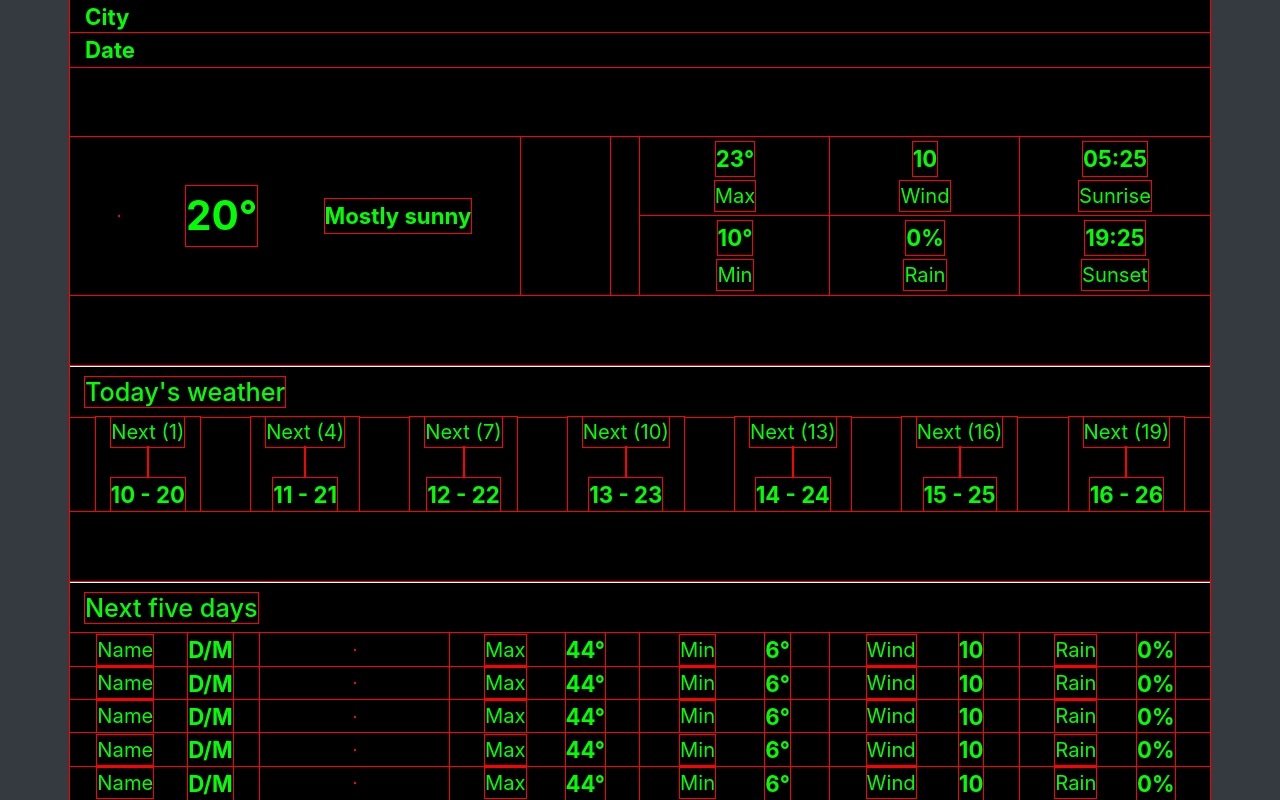
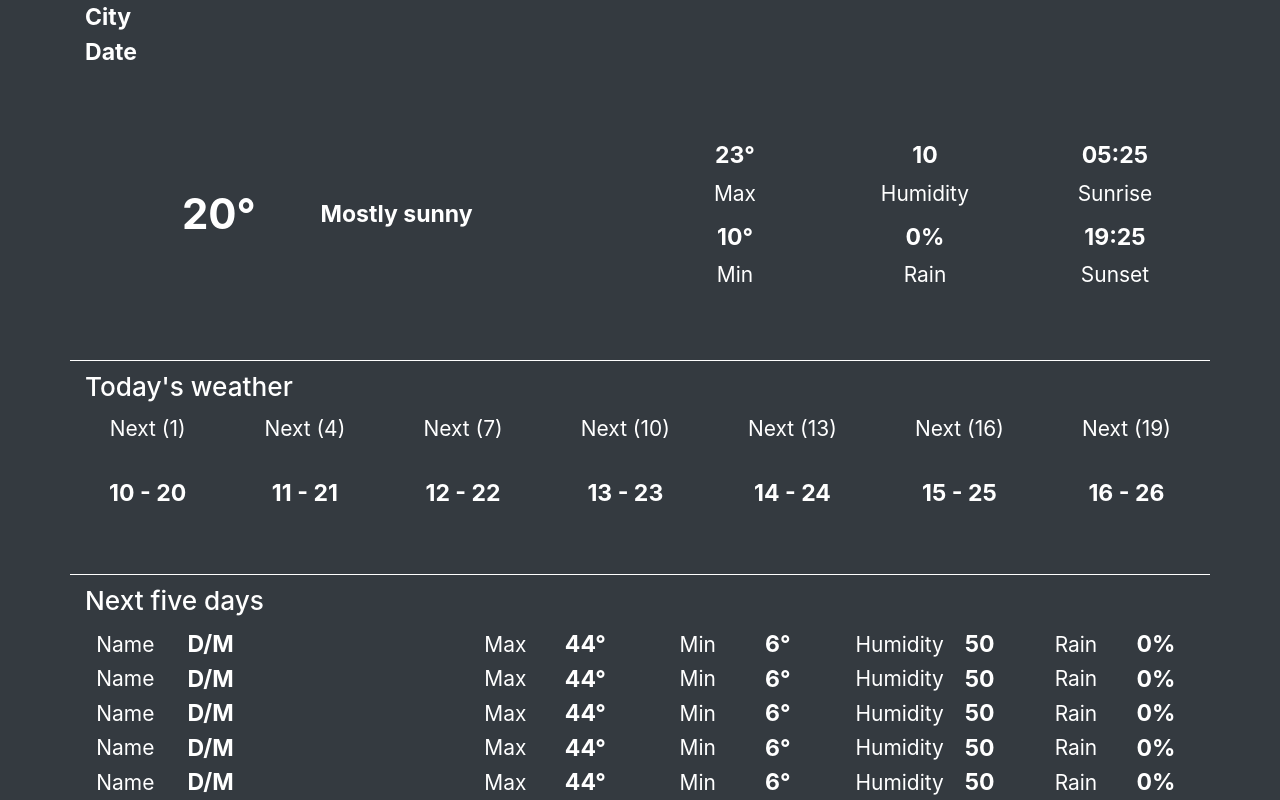
Before and after one commit to LGA-dev/weather-app, a website: page app/index.html in a window 1280 px wide. Drawn offline with Linux system fonts and the light colour scheme.

Commit message:
Delete wind speed section, Add humidity percentage section

```diff
--- a/app/index.html
+++ b/app/index.html
@@ -57,16 +57,16 @@
           </div>
           <!-- Daily wind speed -->
           <div class="daily-stats__content-container col-4 d-flex flex-column justify-content-center align-items-center">
-            <div class="daily-stats__wind-speed mt-1 font-size-1">
+            <div class="daily-stats__humidity-percentage mt-1 font-size-1">
               10
             </div>
             <div class="daily-stats__section-subtitle my-1">
-              Wind
+              Humidity
             </div>
           </div>
           <!-- Daily sunrise time -->
           <div class="daily-stats__content-container col-4 d-flex flex-column justify-content-center align-items-center">
-            <div class="daily-stats__sunrise mt-1 font-size-1">
+            <div class="daily-stats__sunrise-time mt-1 font-size-1">
               05:25
             </div>
             <div class="daily-stats__section-subtitle my-1">
@@ -93,7 +93,7 @@
           </div>
           <!-- Daily sunset time -->
           <div class="daily-stats__content-container col-4 d-flex flex-column justify-content-center align-items-center">
-            <div class="daily-stats__sunset mt-1 font-size-1">
+            <div class="daily-stats__sunset-time mt-1 font-size-1">
               19:25
             </div>
             <div class="daily-stats__section-subtitle my-1">
@@ -283,10 +283,10 @@
               <p class="next-5-days-forecast__content-description m-0">Min</p>
               <p class="next-5-days-forecast__next-1-day--min-temp m-0 font-size-1">6°</p>
             </div>
-            <!-- Next (1) wind speed -->
+            <!-- Next (1) humidity -->
             <div class="next-5-days-forecast__content_container col-2 d-flex flex-column-reverse flex-lg-row justify-content-around align-items-center text-center">
-              <p class="next-5-days-forecast__content-description m-0">Wind</p>
-              <p class="next-5-days-forecast__next-1-day--wind-speed m-0 font-size-1">10</p>
+              <p class="next-5-days-forecast__content-description m-0">Humidity</p>
+              <p class="next-5-days-forecast__next-1-day--humidity-percentage m-0 font-size-1">50</p>
             </div>
             <!-- Next (1) rain chance -->
             <div class="next-5-days-forecast__content_container col-2 d-flex flex-column-reverse flex-lg-row justify-content-around align-items-center text-center">
@@ -315,10 +315,10 @@
               <p class="next-5-days-forecast__content-description m-0">Min</p>
               <p class="next-5-days-forecast__next-2-day--min-temp m-0 font-size-1">6°</p>
             </div>
-            <!-- Next (2) wind speed -->
+            <!-- Next (2) humidity -->
             <div class="next-5-days-forecast__content_container col-2 d-flex flex-column-reverse flex-lg-row justify-content-around align-items-center text-center">
-              <p class="next-5-days-forecast__content-description m-0">Wind</p>
-              <p class="next-5-days-forecast__next-2-day--wind-speed m-0 font-size-1">10</p>
+              <p class="next-5-days-forecast__content-description m-0">Humidity</p>
+              <p class="next-5-days-forecast__next-2-day--humidity-percentage m-0 font-size-1">50</p>
             </div>
             <!-- Next (2) rain chance -->
             <div class="next-5-days-forecast__content_container col-2 d-flex flex-column-reverse flex-lg-row justify-content-around align-items-center text-center">
@@ -347,10 +347,10 @@
               <p class="next-5-days-forecast__content-description m-0">Min</p>
               <p class="next-5-days-forecast__next-3-day--min-temp m-0 font-size-1">6°</p>
             </div>
-            <!-- Next (3) wind speed -->
+            <!-- Next (3) humidity -->
             <div class="next-5-days-forecast__content_container col-2 d-flex flex-column-reverse flex-lg-row justify-content-around align-items-center text-center">
-              <p class="next-5-days-forecast__content-description m-0">Wind</p>
-              <p class="next-5-days-forecast__next-3-day--wind-speed m-0 font-size-1">10</p>
+              <p class="next-5-days-forecast__content-description m-0">Humidity</p>
+              <p class="next-5-days-forecast__next-3-day--humidity-percentage m-0 font-size-1">50</p>
             </div>
             <!-- Next (3) rain chance -->
             <div class="next-5-days-forecast__content_container col-2 d-flex flex-column-reverse flex-lg-row justify-content-around align-items-center text-center">
@@ -379,10 +379,10 @@
               <p class="next-5-days-forecast__content-description m-0">Min</p>
               <p class="next-5-days-forecast__next-4-day--min-temp m-0 font-size-1">6°</p>
             </div>
-            <!-- Next (4) wind speed -->
+            <!-- Next (4) humidity -->
             <div class="next-5-days-forecast__content_container col-2 d-flex flex-column-reverse flex-lg-row justify-content-around align-items-center text-center">
-              <p class="next-5-days-forecast__content-description m-0">Wind</p>
-              <p class="next-5-days-forecast__next-4-day--wind-speed m-0 font-size-1">10</p>
+              <p class="next-5-days-forecast__content-description m-0">Humidity</p>
+              <p class="next-5-days-forecast__next-4-day--humidity-percentage m-0 font-size-1">50</p>
             </div>
             <!-- Next (4) rain chance -->
             <div class="next-5-days-forecast__content_container col-2 d-flex flex-column-reverse flex-lg-row justify-content-around align-items-center text-center">
@@ -411,10 +411,10 @@
               <p class="next-5-days-forecast__content-description m-0">Min</p>
               <p class="next-5-days-forecast__next-5-day--min-temp m-0 font-size-1">6°</p>
             </div>
-            <!-- Next (5) wind speed -->
+            <!-- Next (5) humidity -->
             <div class="next-5-days-forecast__content_container col-2 d-flex flex-column-reverse flex-lg-row justify-content-around align-items-center text-center">
-              <p class="next-5-days-forecast__content-description m-0">Wind</p>
-              <p class="next-5-days-forecast__next-5-day--wind-speed m-0 font-size-1">10</p>
+              <p class="next-5-days-forecast__content-description m-0">Humidity</p>
+              <p class="next-5-days-forecast__next-5-day--humidity-percentage m-0 font-size-1">50</p>
             </div>
             <!-- Next (5) rain chance -->
             <div class="next-5-days-forecast__content_container col-2 d-flex flex-column-reverse flex-lg-row justify-content-around align-items-center text-center">
--- a/app/js/main.js
+++ b/app/js/main.js
@@ -16,9 +16,9 @@ window.addEventListener('load', ()=> {
   let dailyForecast__MaxTemp = document.querySelector(".daily-stats__max-temp");
   let dailyForecast__MinTemp = document.querySelector(".daily-stats__min-temp");
   let dailyForecast__RainChance = document.querySelector(".daily-stats__rain-chance");
-  let dailyForecast__WindSpeed = document.querySelector(".daily-stats__wind-speed");
-  let dailyForecast__SunriseTime = document.querySelector(".daily-stats__sunrise");
-  let dailyForecast__SunsetTime = document.querySelector(".daily-stats__sunset");
+  let dailyForecast__HumidityPercentage = document.querySelector(".daily-stats__humidity-percentage");
+  let dailyForecast__SunriseTime = document.querySelector(".daily-stats__sunrise-time");
+  let dailyForecast__SunsetTime = document.querySelector(".daily-stats__sunset-time");
 
 
   // Hourly forecast (D) variables
@@ -63,35 +63,35 @@ window.addEventListener('load', ()=> {
   let fiveDaysForecast__FirstDay_Date = document.querySelector(".next-5-days-forecast__next-1-day--date");
   let fiveDaysForecast__FirstDay_MaxTemperature = document.querySelector(".next-5-days-forecast__next-1-day--max-temp");
   let fiveDaysForecast__FirstDay_MinTemperature = document.querySelector(".next-5-days-forecast__next-1-day--min-temp");
-  let fiveDaysForecast__FirstDay_WindSpeed = document.querySelector(".next-5-days-forecast__next-1-day--wind-speed");
+  let fiveDaysForecast__FirstDay_HumidityPercentage = document.querySelector(".next-5-days-forecast__next-1-day--humidity-percentage");
   let fiveDaysForecast__FirstDay_RainChance = document.querySelector(".next-5-days-forecast__next-1-day--rain-chance");
   // ** Day 2/5 **
   let fiveDaysForecast__SecondDay_Name = document.querySelector(".next-5-days-forecast__next-2-day--name");
   let fiveDaysForecast__SecondDay_Date = document.querySelector(".next-5-days-forecast__next-2-day--date");
   let fiveDaysForecast__SecondDay_MaxTemperature = document.querySelector(".next-5-days-forecast__next-2-day--max-temp");
   let fiveDaysForecast__SecondDay_MinTemperature = document.querySelector(".next-5-days-forecast__next-2-day--min-temp");
-  let fiveDaysForecast__SecondDay_WindSpeed = document.querySelector(".next-5-days-forecast__next-2-day--wind-speed");
+  let fiveDaysForecast__SecondDay_HumidityPercentage = document.querySelector(".next-5-days-forecast__next-2-day--humidity-percentage");
   let fiveDaysForecast__SecondDay_RainChance = document.querySelector(".next-5-days-forecast__next-2-day--rain-chance");
   // ** Day 3/5 **
   let fiveDaysForecast__ThirdDay_Name = document.querySelector(".next-5-days-forecast__next-3-day--name");
   let fiveDaysForecast__ThirdDay_Date = document.querySelector(".next-5-days-forecast__next-3-day--date");
   let fiveDaysForecast__ThirdDay_MaxTemperature = document.querySelector(".next-5-days-forecast__next-3-day--max-temp");
   let fiveDaysForecast__ThirdDay_MinTemperature = document.querySelector(".next-5-days-forecast__next-3-day--min-temp");
-  let fiveDaysForecast__ThirdDay_WindSpeed = document.querySelector(".next-5-days-forecast__next-3-day--wind-speed");
+  let fiveDaysForecast__ThirdDay_HumidityPercentage = document.querySelector(".next-5-days-forecast__next-3-day--humidity-percentage");
   let fiveDaysForecast__ThirdDay_RainChance = document.querySelector(".next-5-days-forecast__next-3-day--rain-chance");
   // ** Day 4/5 **
   let fiveDaysForecast__FourthDay_Name = document.querySelector(".next-5-days-forecast__next-4-day--name");
   let fiveDaysForecast__FourthDay_Date = document.querySelector(".next-5-days-forecast__next-4-day--date");
   let fiveDaysForecast__FourthDay_MaxTemperature = document.querySelector(".next-5-days-forecast__next-4-day--max-temp");
   let fiveDaysForecast__FourthDay_MinTemperature = document.querySelector(".next-5-days-forecast__next-4-day--min-temp");
-  let fiveDaysForecast__FourthDay_WindSpeed = document.querySelector(".next-5-days-forecast__next-4-day--wind-speed");
+  let fiveDaysForecast__FourthDay_HumidityPercentage = document.querySelector(".next-5-days-forecast__next-4-day--humidity-percentage");
   let fiveDaysForecast__FourthDay_RainChance = document.querySelector(".next-5-days-forecast__next-4-day--rain-chance");
   // ** Day 5/5 **
   let fiveDaysForecast__FifthDay_Name = document.querySelector(".next-5-days-forecast__next-5-day--name");
   let fiveDaysForecast__FifthDay_Date = document.querySelector(".next-5-days-forecast__next-5-day--date");
   let fiveDaysForecast__FifthDay_MaxTemperature = document.querySelector(".next-5-days-forecast__next-5-day--max-temp");
   let fiveDaysForecast__FifthDay_MinTemperature = document.querySelector(".next-5-days-forecast__next-5-day--min-temp");
-  let fiveDaysForecast__FifthDay_WindSpeed = document.querySelector(".next-5-days-forecast__next-5-day--wind-speed");
+  let fiveDaysForecast__FifthDay_HumidityPercentage = document.querySelector(".next-5-days-forecast__next-5-day--humidity-percentage");
   let fiveDaysForecast__FifthDay_RainChance = document.querySelector(".next-5-days-forecast__next-5-day--rain-chance");
 
   // ## Get location ##
@@ -103,8 +103,8 @@ window.addEventListener('load', ()=> {
       lat  = position.coords.latitude;
 
       // ## GET Request ##
-      // const api = `https://cors-anywhere.herokuapp.com/http://api.openweathermap.org/data/2.5/onecall?lat=${lat}&lon=${long}&units=metric&appid=a7945e759b4784693427e59a9911052a`;
-      const api = `http://api.openweathermap.org/data/2.5/onecall?lat=${lat}&lon=${long}&units=metric&appid=a7945e759b4784693427e59a9911052a`;
+      const api = `https://cors-anywhere.herokuapp.com/http://api.openweathermap.org/data/2.5/onecall?lat=${lat}&lon=${long}&units=metric&appid=a7945e759b4784693427e59a9911052a`;
+      // const api = `http://api.openweathermap.org/data/2.5/onecall?lat=${lat}&lon=${long}&units=metric&appid=a7945e759b4784693427e59a9911052a`;
       fetch(api)
 
         // ## Return api as JSON ##
@@ -128,7 +128,7 @@ window.addEventListener('load', ()=> {
           const dailyForecast__MaxTemp_value = data.daily[0].temp.max;
           const dailyForecast__MinTemp_value = data.daily[0].temp.min;
           const dailyForecast__RainChance_value = data.daily[0].pop;
-          const dailyForecast__WindSpeed_value = data.current.wind_speed;
+          const dailyForecast__HumidityPercentage_value = data.current.humidity;
           const dailyForecast__SunriseTime_value = convertUnixTimeStampToHourAndMinute(data.current.sunrise);
           const dailyForecast__SunsetTime_value = convertUnixTimeStampToHourAndMinute(data.current.sunset);
 
@@ -178,35 +178,35 @@ window.addEventListener('load', ()=> {
           const fiveDaysForecast__FirstDay_Date_value = convertUnixTimeStampToDayMonth(data.daily[1].dt);
           const fiveDaysForecast__FirstDay_MaxTemp_value = data.daily[1].temp.max;
           const fiveDaysForecast__FirstDay_MinTemp_value = data.daily[1].temp.min;
-          const fiveDaysForecast__FirstDay_WindSpeed_value = data.daily[1].wind_speed;
+          const fiveDaysForecast__FirstDay_HumidityPercentage_value = data.daily[1].humidity;
           const fiveDaysForecast__FirstDay_RainChance_value = data.daily[1].pop;
           // ** Day 2/5 **
           const fiveDaysForecast__SecondDay_Name_value = convertUnixTimeStampToDay(data.daily[2].dt);
           const fiveDaysForecast__SecondDay_Date_value = convertUnixTimeStampToDayMonth(data.daily[2].dt);
           const fiveDaysForecast__SecondDay_MaxTemp_value = data.daily[2].temp.max;
           const fiveDaysForecast__SecondDay_MinTemp_value = data.daily[2].temp.min;
-          const fiveDaysForecast__SecondDay_WindSpeed_value = data.daily[2].wind_speed;
+          const fiveDaysForecast__SecondDay_HumidityPercentage_value = data.daily[2].humidity;
           const fiveDaysForecast__SecondDay_RainChance_value = data.daily[2].pop;
           // ** Day 3/5 **
           const fiveDaysForecast__ThirdDay_Name_value = convertUnixTimeStampToDay(data.daily[3].dt);
           const fiveDaysForecast__ThirdDay_Date_value = convertUnixTimeStampToDayMonth(data.daily[3].dt);
           const fiveDaysForecast__ThirdDay_MaxTemp_value = data.daily[3].temp.max;
           const fiveDaysForecast__ThirdDay_MinTemp_value = data.daily[3].temp.min;
-          const fiveDaysForecast__ThirdDay_WindSpeed_value = data.daily[3].wind_speed;
+          const fiveDaysForecast__ThirdDay_HumidityPercentage_value = data.daily[3].humidity;
           const fiveDaysForecast__ThirdDay_RainChance_value = data.daily[3].pop;
           // ** Day 4/5 **
           const fiveDaysForecast__FourthDay_Name_value = convertUnixTimeStampToDay(data.daily[4].dt);
           const fiveDaysForecast__FourthDay_Date_value = convertUnixTimeStampToDayMonth(data.daily[4].dt);
           const fiveDaysForecast__FourthDay_MaxTemp_value = data.daily[4].temp.max;
           const fiveDaysForecast__FourthDay_MinTemp_value = data.daily[4].temp.min;
-          const fiveDaysForecast__FourthDay_WindSpeed_value = data.daily[4].wind_speed;
+          const fiveDaysForecast__FourthDay_HumidityPercentage_value = data.daily[4].humidity;
           const fiveDaysForecast__FourthDay_RainChance_value = data.daily[4].pop;
           // ** Day 5/5 **
           const fiveDaysForecast__FifthDay_Name_value = convertUnixTimeStampToDay(data.daily[5].dt);
           const fiveDaysForecast__FifthDay_Date_value = convertUnixTimeStampToDayMonth(data.daily[5].dt);
           const fiveDaysForecast__FifthDay_MaxTemp_value = data.daily[5].temp.max;
           const fiveDaysForecast__FifthDay_MinTemp_value = data.daily[5].temp.min;
-          const fiveDaysForecast__FifthDay_WindSpeed_value = data.daily[5].wind_speed;
+          const fiveDaysForecast__FifthDay_HumidityPercentage_value = data.daily[5].humidity;
           const fiveDaysForecast__FifthDay_RainChance_value = data.daily[5].pop;
 
           // ## Display data ##
@@ -222,7 +222,7 @@ window.addEventListener('load', ()=> {
           // Daily forecast
           dailyForecast__MaxTemp.textContent = parseInt(dailyForecast__MaxTemp_value) + '°';
           dailyForecast__MinTemp.textContent = parseInt(dailyForecast__MinTemp_value) + '°';
-          dailyForecast__WindSpeed.textContent = parseInt(dailyForecast__WindSpeed_value);
+          dailyForecast__HumidityPercentage.textContent = parseInt(dailyForecast__HumidityPercentage_value) + "%";
           dailyForecast__RainChance.textContent = parseInt(dailyForecast__RainChance_value*100) + "%";
           dailyForecast__SunriseTime.textContent = dailyForecast__SunriseTime_value;
           dailyForecast__SunsetTime.textContent = dailyForecast__SunsetTime_value;
@@ -268,35 +268,35 @@ window.addEventListener('load', ()=> {
           fiveDaysForecast__FirstDay_Date.textContent = fiveDaysForecast__FirstDay_Date_value;
           fiveDaysForecast__FirstDay_MaxTemperature.textContent = parseInt(fiveDaysForecast__FirstDay_MaxTemp_value) + '°';
           fiveDaysForecast__FirstDay_MinTemperature.textContent = parseInt(fiveDaysForecast__FirstDay_MinTemp_value) + '°';
-          fiveDaysForecast__FirstDay_WindSpeed.textContent = parseInt(fiveDaysForecast__FirstDay_WindSpeed_value);
+          fiveDaysForecast__FirstDay_HumidityPercentage.textContent = parseInt(fiveDaysForecast__FirstDay_HumidityPercentage_value) + '%';
           fiveDaysForecast__FirstDay_RainChance.textContent = parseInt(fiveDaysForecast__FirstDay_RainChance_value*100) + '%';
           // ** Display next (2) day **
           fiveDaysForecast__SecondDay_Name.textContent = fiveDaysForecast__SecondDay_Name_value;
           fiveDaysForecast__SecondDay_Date.textContent = fiveDaysForecast__SecondDay_Date_value;
           fiveDaysForecast__SecondDay_MaxTemperature.textContent = parseInt(fiveDaysForecast__SecondDay_MaxTemp_value) + '°';
           fiveDaysForecast__SecondDay_MinTemperature.textContent = parseInt(fiveDaysForecast__SecondDay_MinTemp_value) + '°';
-          fiveDaysForecast__SecondDay_WindSpeed.textContent = parseInt(fiveDaysForecast__SecondDay_WindSpeed_value);
+          fiveDaysForecast__SecondDay_HumidityPercentage.textContent = parseInt(fiveDaysForecast__SecondDay_HumidityPercentage_value) + '%';
           fiveDaysForecast__SecondDay_RainChance.textContent = parseInt(fiveDaysForecast__SecondDay_RainChance_value*100) + '%';
           // ** Display next (3) day **
           fiveDaysForecast__ThirdDay_Name.textContent = fiveDaysForecast__ThirdDay_Name_value;
           fiveDaysForecast__ThirdDay_Date.textContent = fiveDaysForecast__ThirdDay_Date_value;
           fiveDaysForecast__ThirdDay_MaxTemperature.textContent = parseInt(fiveDaysForecast__ThirdDay_MaxTemp_value) + '°';
           fiveDaysForecast__ThirdDay_MinTemperature.textContent = parseInt(fiveDaysForecast__ThirdDay_MinTemp_value) + '°';
-          fiveDaysForecast__ThirdDay_WindSpeed.textContent = parseInt(fiveDaysForecast__ThirdDay_WindSpeed_value);
+          fiveDaysForecast__ThirdDay_HumidityPercentage.textContent = parseInt(fiveDaysForecast__ThirdDay_HumidityPercentage_value) + '%';
           fiveDaysForecast__ThirdDay_RainChance.textContent = parseInt(fiveDaysForecast__ThirdDay_RainChance_value*100) + '%';
           // ** Display next (4) day **
           fiveDaysForecast__FourthDay_Name.textContent = fiveDaysForecast__FourthDay_Name_value;
           fiveDaysForecast__FourthDay_Date.textContent = fiveDaysForecast__FourthDay_Date_value;
           fiveDaysForecast__FourthDay_MaxTemperature.textContent = parseInt(fiveDaysForecast__FourthDay_MaxTemp_value) + '°';
           fiveDaysForecast__FourthDay_MinTemperature.textContent = parseInt(fiveDaysForecast__FourthDay_MinTemp_value) + '°';
-          fiveDaysForecast__FourthDay_WindSpeed.textContent = parseInt(fiveDaysForecast__FourthDay_WindSpeed_value);
+          fiveDaysForecast__FourthDay_HumidityPercentage.textContent = parseInt(fiveDaysForecast__FourthDay_HumidityPercentage_value) + '%';
           fiveDaysForecast__FourthDay_RainChance.textContent = parseInt(fiveDaysForecast__FourthDay_RainChance_value*100) + '%';
           // ** Display next (5) day **
           fiveDaysForecast__FifthDay_Name.textContent = fiveDaysForecast__FifthDay_Name_value;
           fiveDaysForecast__FifthDay_Date.textContent = fiveDaysForecast__FifthDay_Date_value;
           fiveDaysForecast__FifthDay_MaxTemperature.textContent = parseInt(fiveDaysForecast__FifthDay_MaxTemp_value) + '°';
           fiveDaysForecast__FifthDay_MinTemperature.textContent = parseInt(fiveDaysForecast__FifthDay_MinTemp_value) + '°';
-          fiveDaysForecast__FifthDay_WindSpeed.textContent = parseInt(fiveDaysForecast__FifthDay_WindSpeed_value);
+          fiveDaysForecast__FifthDay_HumidityPercentage.textContent = parseInt(fiveDaysForecast__FifthDay_HumidityPercentage_value) + '%';
           fiveDaysForecast__FifthDay_RainChance.textContent = parseInt(fiveDaysForecast__FifthDay_RainChance_value*100) + '%';
 
           // Console logs for test
--- a/app/scss/main.scss
+++ b/app/scss/main.scss
@@ -4,11 +4,11 @@
 @import "../../node_modules/bootstrap/scss/mixins/_breakpoints";
 @import "variables";
 @import "weathericons";
-@import "test";
+// @import "test";
 
 
 html {
-  font-size: calc(18px + (21 - 18) * ((100vw - 320px) / (1600 - 300))) !important;
+  font-size: calc(18px + (22 - 18) * ((100vw - 320px) / (1600 - 300))) !important;
   height: 100%;
 }
 
```
Also changed, not shown: app/css/main.css.
